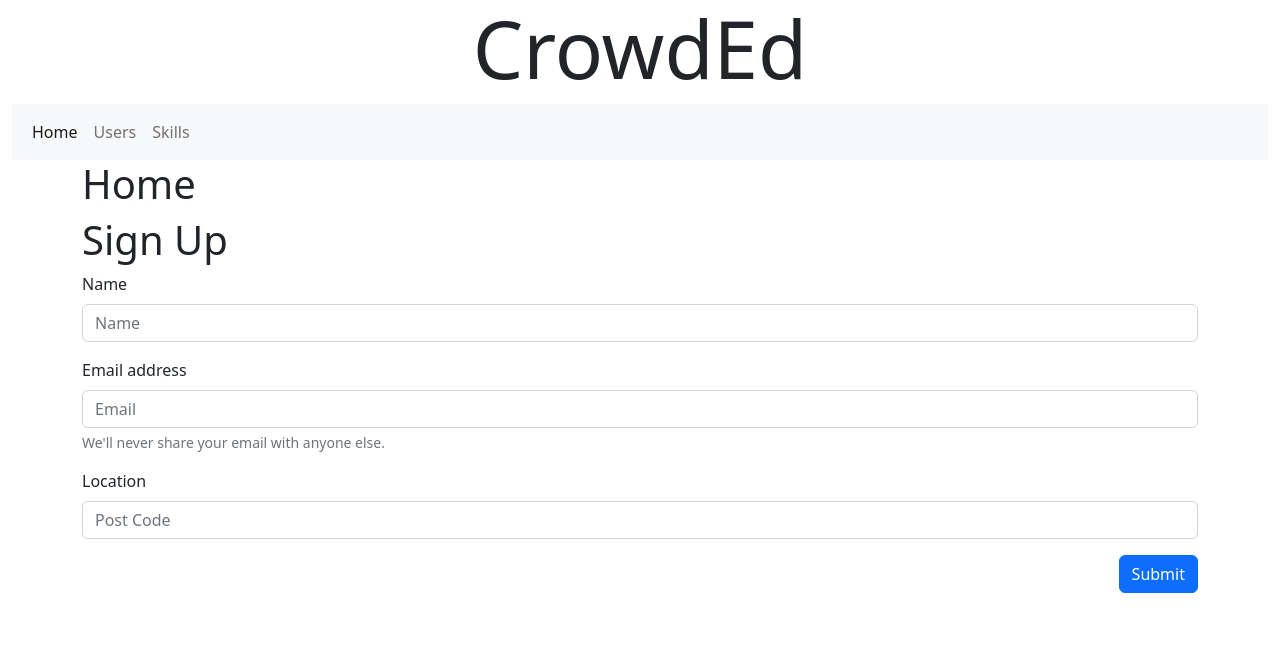
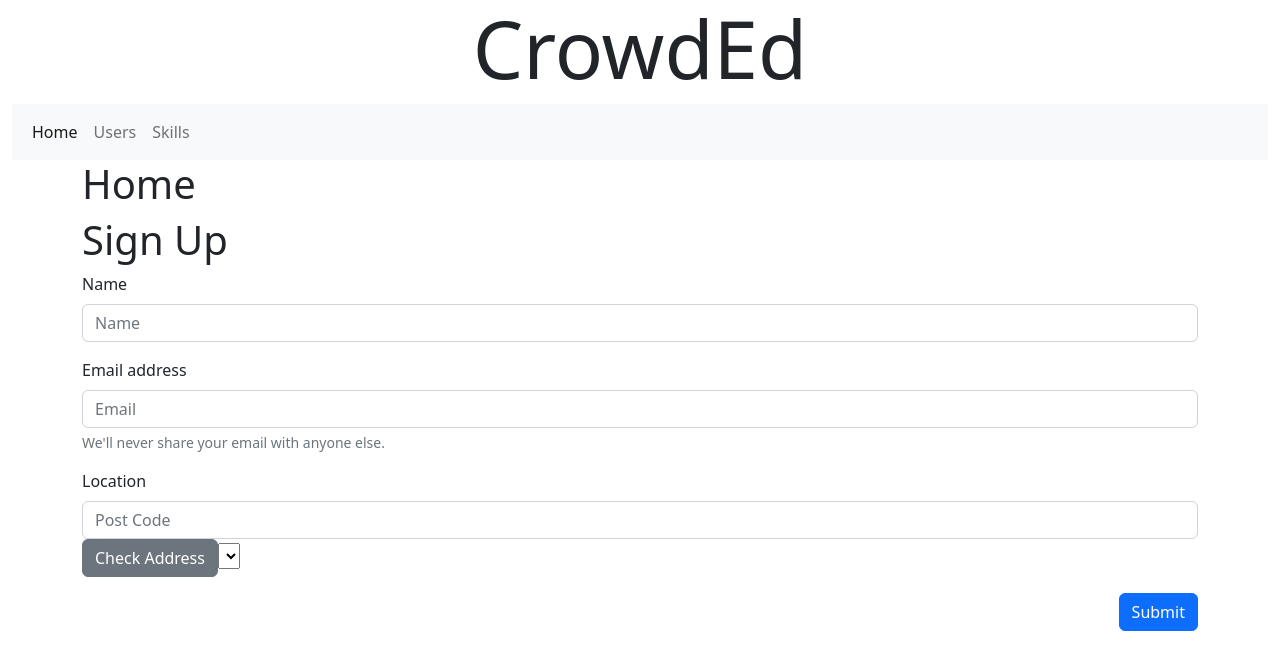
Before and after one commit to tinsights/CrowdEd, a React (Create React App) app in the folder frontend/: page / in a window 1280 px wide. Shown: the top 670 px of the page. Built offline with nearby package versions, Linux system fonts and the light colour scheme.

Commit message:
added onemap postal query

```diff
--- a/frontend/src/components/SignUpForm.js
+++ b/frontend/src/components/SignUpForm.js
@@ -5,6 +5,10 @@ import { useNavigate } from "react-router-dom";
 export default function SignUpForm() {
   const [name, setName] = useState("");
   const [email, setEmail] = useState("");
+  const [addressQuery, setAddressQuery] = useState({
+    postCode: "",
+    results: [],
+  });
   const [location, setLocation] = useState("");
   const navigate = useNavigate();
 
@@ -25,6 +29,19 @@ export default function SignUpForm() {
       .catch(function (error) {
         console.log(error);
       });
+  }
+
+  function checkAddress() {
+    axios
+      .get(
+        `https://developers.onemap.sg/commonapi/search?searchVal=${addressQuery.postCode}&returnGeom=Y&getAddrDetails=Y`
+      )
+      .then((response) => {
+        console.log(response.data.results);
+        setAddressQuery({ ...addressQuery, results: response.data.results });
+        setLocation(response.data.results[0].SEARCHVAL);
+      })
+      .catch((err) => console.error(err));
   }
 
   return (
@@ -73,12 +90,26 @@ export default function SignUpForm() {
           </label>
           <input
             className="form-control"
-            name="location"
-            id="location"
+            name="postCode"
+            id="postCode"
             placeholder="Post Code"
+            value={addressQuery.postCode}
+            onChange={(e) => setAddressQuery({ ...addressQuery, postCode: e.target.value })}
+          />
+          <button type="button" className="btn btn-secondary" onClick={checkAddress}>
+            Check Address
+          </button>
+          <select
+            onChange={(e) => {
+              const selectedLocation = addressQuery.results.find((result) => result.SEARCHVAL === e.target.value);
+              setLocation(selectedLocation);
+            }}
             value={location}
-            onChange={(e) => setLocation(e.target.value)}
-          />
+          >
+            {addressQuery.results?.map((result, idx) => (
+              <option key={result.SEARCHVAL}>{result.SEARCHVAL}</option>
+            ))}
+          </select>
         </fieldset>
         <div className="d-flex justify-content-end">
           <button type="submit" className="btn btn-primary">
--- a/frontend/src/pages/UserProfilePage.js
+++ b/frontend/src/pages/UserProfilePage.js
@@ -41,7 +41,7 @@ export default function UserProfilePage() {
               <ul className="list-group">
                 <li className="list-group-item">name: {user.name}</li>
                 <li className="list-group-item">email: {user.email}</li>
-                <li className="list-group-item">location: {user.location}</li>
+                <li className="list-group-item">location: {user.location?.SEARCHVAL}</li>
               </ul>
               <div className="mt-3 d-flex justify-content-end">
                 <button onClick={() => setIsEditingUser(true)} className="btn btn-warning">
@@ -57,7 +57,7 @@ export default function UserProfilePage() {
         </div>
         <div className="container-sm mt-3">
           <h3>Skills</h3>
-          {user.skills.length > 0 && (
+          {user.skills?.length > 0 && (
             <div className="row row-cols-1 row-cols-md-3 g-4">
               {user.skills.map((s) => (
                 <div className="col" key={s._id}>
@@ -81,7 +81,7 @@ export default function UserProfilePage() {
           )}
 
           {isAddingNewSkill && (
-            <AddSkillForm location={user.location} handleComplete={() => setIsAddingNewSkill(false)} />
+            <AddSkillForm location={user.location.POSTAL} handleComplete={() => setIsAddingNewSkill(false)} />
           )}
           {!isAddingNewSkill && (
             <div className="mt-3 d-flex justify-content-end">
```
